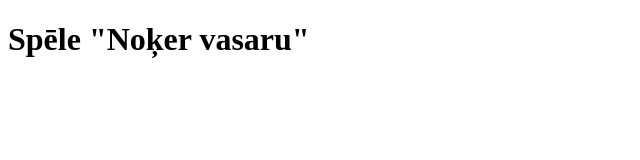
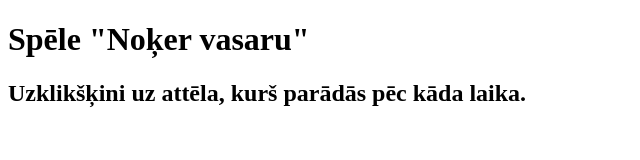
Before and after one commit to srugaine/1.-projekts, a plain HTML site: page index.html in a window 1280 px wide. Shown: the whole page, without its empty margins (0-640 px from the left). Drawn offline with Linux system fonts and the light colour scheme.

Commit message:
Pievienoju noteikumus

```diff
--- a/index.html
+++ b/index.html
@@ -10,6 +10,12 @@
     <div class="galva">
         <h1>Spēle "Noķer vasaru"</h1>
     </div>
+    <div class="noteikumi">
+        <h2>Uzklikšķini uz attēla, kurš parādās pēc kāda laika.</h2>
+    </div>
+    <div id="bilde" style="position: absolute;">
+
+    </div>
 
 </body>
 </html>
```
